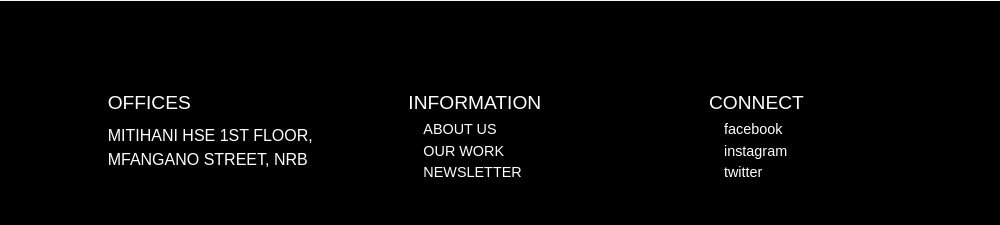
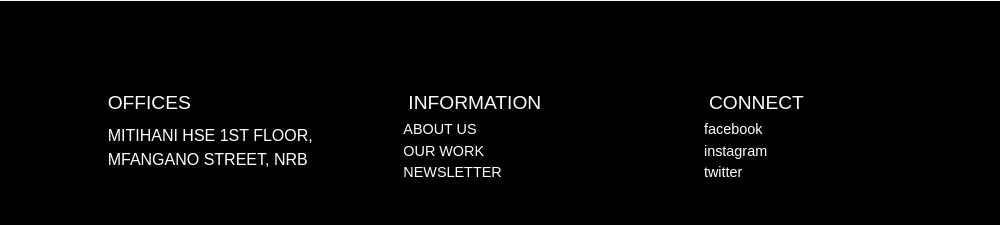
Before and after one commit to tom-maghanga/RBK, a website: page nav-pages/large.html in a window 1280 px wide. Shown: the part 1162-1387 px from the top of the page, 280-1280 px from the left. Drawn offline with nearby package versions, Linux system fonts and the light colour scheme; files whose address does not match are found by name.

Commit message:
info-text margin-left

```diff
--- a/style.css
+++ b/style.css
@@ -609,7 +609,7 @@ text-decoration: none;
 text-decoration: underline;
 color: #fff;
 margin: -5px;
-margin-left: 15px;
+/* margin-left: 15px; */
 
 }
 
```
